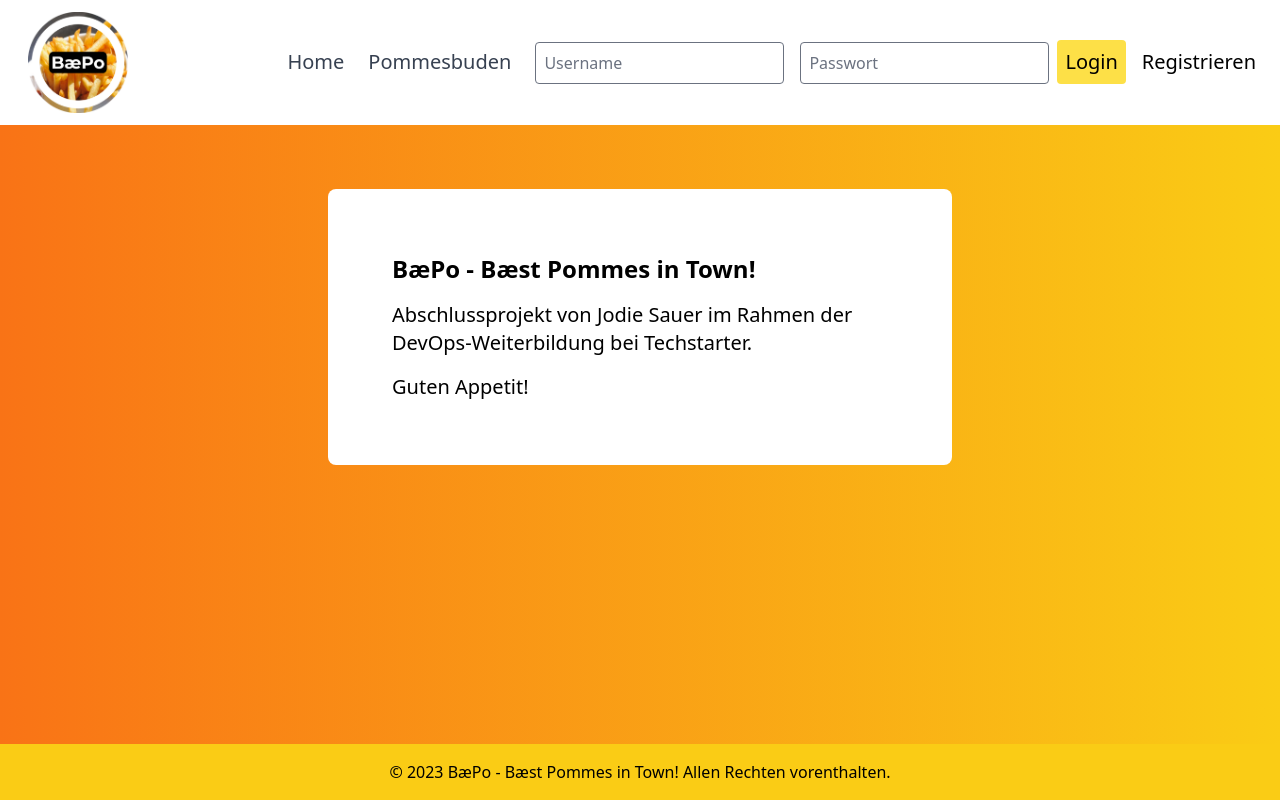
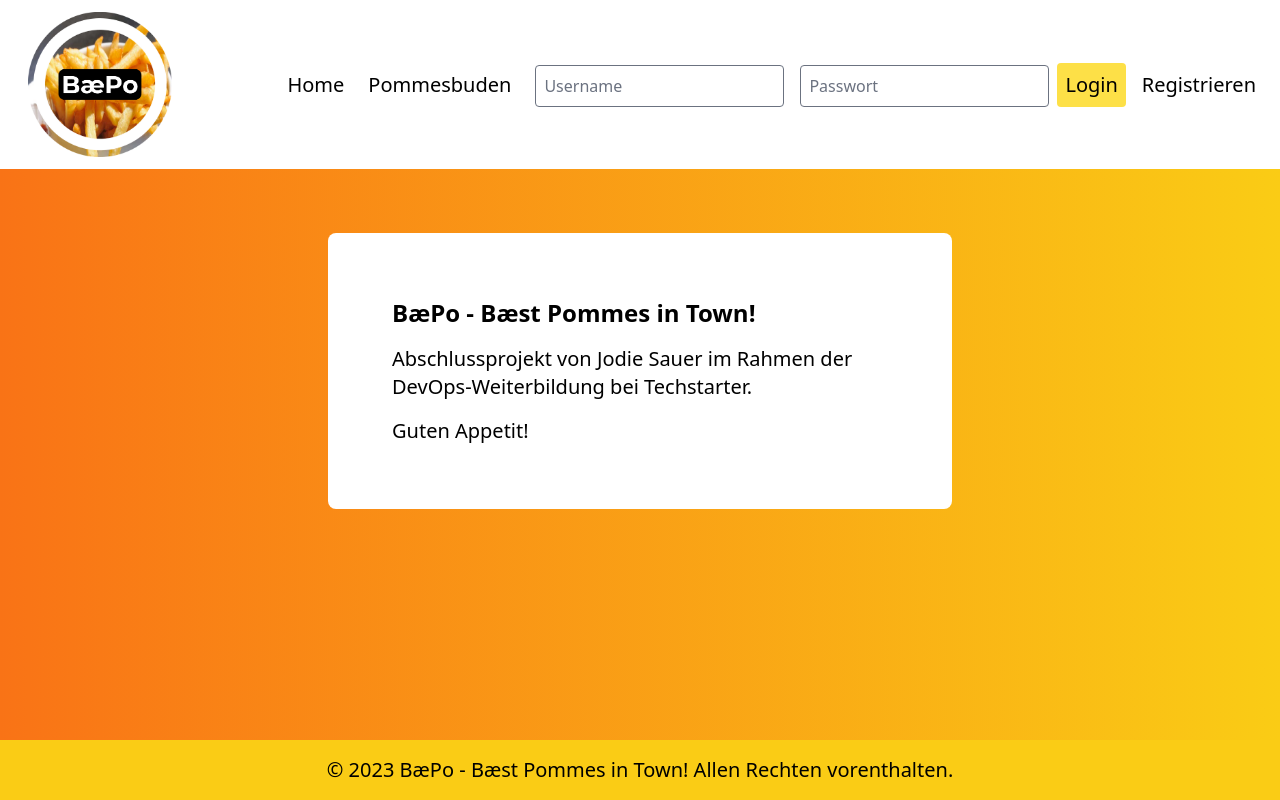
Before and after one commit to Object9050/BaePo3, a Next.js app in the folder my-baepi/nextjs/: page / in a window 1280 px wide. Built offline with nearby package versions, Linux system fonts and the light colour scheme.

Commit message:
improved responsiveness

```diff
--- a/my-baepi/nextjs/components/Footer.js
+++ b/my-baepi/nextjs/components/Footer.js
@@ -2,7 +2,7 @@ import React from "react";
 
 const Footer = () => {
   return (
-    <footer className="bg-yellow-400 py-4">
+    <footer className="text-lg md:text-xl font-medium bg-yellow-400 py-4">
       <div className="container mx-auto px-4">
         <p className="text-black text-center">
          © {new Date().getFullYear()} BæPo - Bæst Pommes in Town! Allen Rechten vorenthalten.
--- a/my-baepi/nextjs/components/Nav.js
+++ b/my-baepi/nextjs/components/Nav.js
@@ -3,11 +3,13 @@ import { useState } from "react";
 import { setToken, unsetToken } from "../lib/auth";
 import { fetcher } from "../lib/api";
 import { useUser } from "../lib/authContext";
+import { MenuHelper } from "../lib/menuHelper";
 
 const Nav = () => {
   // React hook 'useState' declares variable 'credentials', initialises
   // it with empty username (identifier) and password. Also creates
   // 'setCredentials' function which enables later 'credentials' alteration.
+  const { isMenuOpen, toggleMenu } = MenuHelper();
   const [credentials, setCredentials] = useState({
     identifier: "",
     password: "",
@@ -57,18 +59,17 @@ const Nav = () => {
         py-4
         md:py-0
         px-4
-        text-lg text-gray-700
+        text-md
+        md:text-lg
+        text-black
         bg-white
       "
     >
       <div>
         <Link href="/" passHref>
-          <img
-            className="m-3"
+          <img className="w-24 md:w-36 m-3"
             src="/logo2.png"
-            width={100}
-            height={50}
-            alt="BaePo Logo"
+            alt="BæPo Logo"
           />
         </Link>
       </div>
@@ -79,6 +80,7 @@ const Nav = () => {
         fill="none"
         viewBox="0 0 24 24"
         stroke="currentColor"
+        onClick={toggleMenu}
       >
         <path
           strokeLinecap="round"
@@ -88,27 +90,32 @@ const Nav = () => {
         />
       </svg>
       <div
-        className="hidden w-full md:flex md:items-center md:w-auto"
+        className={`${
+          isMenuOpen ? "block" : "hidden"
+        } w-full md:flex md:items-center md:w-auto`}
         id="menu"
       >
         <ul
           className="
             pt-4
-            text-base text-gray-700
+            text-base text-black
             md:flex
             md:justify-between
             md:pt-0 space-x-2
           "
         >
           <li>
-            <Link href="/" className="text-xl font-medium md:p-2 py-2 block hover:text-orange-400">
+            <Link
+              href="/"
+              className="text-lg md:text-xl font-medium md:p-2 py-2 block hover:text-orange-400"
+            >
               Home
             </Link>
           </li>
           <li>
             <Link
               href="/pommesbuden"
-              className="text-xl font-medium md:p-2 py-2 block hover:text-orange-400"
+              className="text-lg md:text-xl font-medium md:p-2 py-2 block hover:text-orange-400"
             >
               Pommesbuden
             </Link>
@@ -119,7 +126,7 @@ const Nav = () => {
             <li>
               <Link
                 href="/profile"
-                className="text-xl font-medium md:p-2 py-2 block hover:text-orange-400"
+                className="text-lg md:text-xl font-medium md:p- py-2 block hover:text-orange-400"
               >
                 Profil
               </Link>
@@ -132,7 +139,7 @@ const Nav = () => {
           {user ? (
             <li>
               <a
-                className="text-xl font-medium md:p-2 py-2 block hover:text-orange-400"
+                className="text-lg md:text-xl font-medium md:p-2 py-2 block hover:text-orange-400"
                 onClick={logout}
                 style={{ cursor: "pointer" }}
               >
@@ -166,7 +173,7 @@ const Nav = () => {
                   />
 
                   <button
-                    className="text-xl font-medium md:p-2 rounded py-2 text-black bg-yellow-300 p-2"
+                    className="text-lg md:text-xl font-medium md:p-2 rounded py-2 text-black bg-yellow-300 p-2"
                     type="submit"
                   >
                     Login
@@ -176,7 +183,7 @@ const Nav = () => {
               <li>
                 <Link
                   href="/register"
-                  className="text-xl font-medium md:p-2 py-2 block hover:text-orange-400 text-black"
+                  className="text-lg md:text-xl font-medium md:p-2 py-2 block hover:text-orange-400 text-black"
                 >
                   Registrieren
                 </Link>
--- a/my-baepi/nextjs/components/Pommesbuden.js
+++ b/my-baepi/nextjs/components/Pommesbuden.js
@@ -4,7 +4,7 @@ import Link from "next/link";
 const Pommesbuden = ({ pommes }) => {
   return (
     <>
-      <ul className="list-none space-y-4 text-4xl font-bold mb-3">
+      <ul className="list-none space-y-4 text-2xl md:text-3xl lg:text-3xl font-bold mb-3">
         {pommes &&
           pommes.data.map((pommes) => {
             return (
--- /dev/null
+++ b/my-baepi/nextjs/lib/menuHelper.js
@@ -0,0 +1,11 @@
+import { useState } from "react";
+
+export const MenuHelper = () => {
+  const [isMenuOpen, setIsMenuOpen] = useState(false);
+
+  const toggleMenu = () => {
+    setIsMenuOpen(!isMenuOpen);
+  };
+
+  return { isMenuOpen, toggleMenu };
+};
--- a/my-baepi/nextjs/pages/pommesbuden.js
+++ b/my-baepi/nextjs/pages/pommesbuden.js
@@ -37,7 +37,7 @@ const PommesList = ({ pommes2 }) => {
   );
   return (
     <Layout user={user}>
-      <h1 className="text-5xl md:text-6xl font-extrabold leading-tighter mb-4 mt-4">
+      <h1 className="text-3xl md:text-4xl lg:text-6xl font-extrabold leading-tighter mb-4 mt-4">
         <span className="bg-clip-text text-transparent bg-gradient-to-r from-orange-500 to-yellow-400 py-2">
           Pommesbuden
         </span>
@@ -67,7 +67,7 @@ const PommesList = ({ pommes2 }) => {
           Weiter
         </button>
         <span>
-          {`${pageIndex} von ${data && data.meta.pagination.pageCount}`}
+          {`${pageIndex} / ${data && data.meta.pagination.pageCount}`}
         </span>
       </div>
     </Layout>
```
Also changed, not shown: 1 other file (tests, documents, lock files or other folders).
